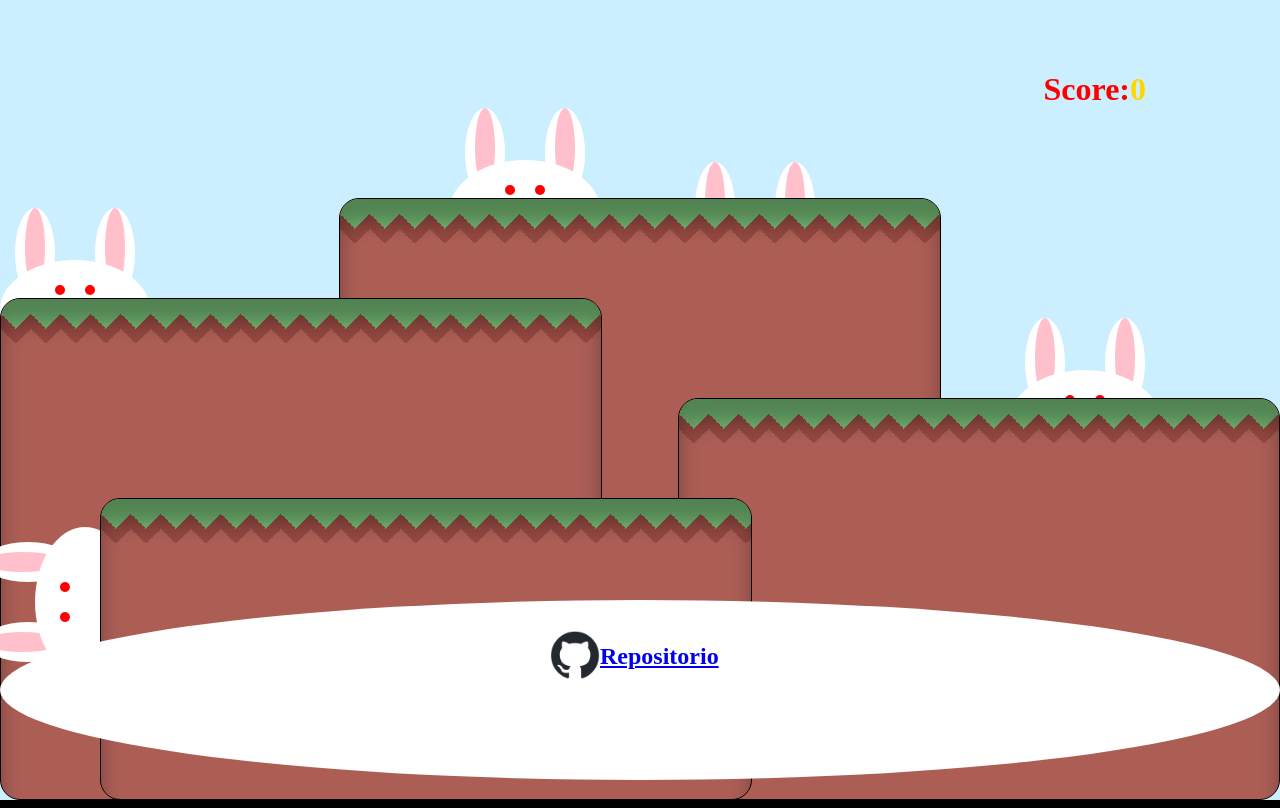
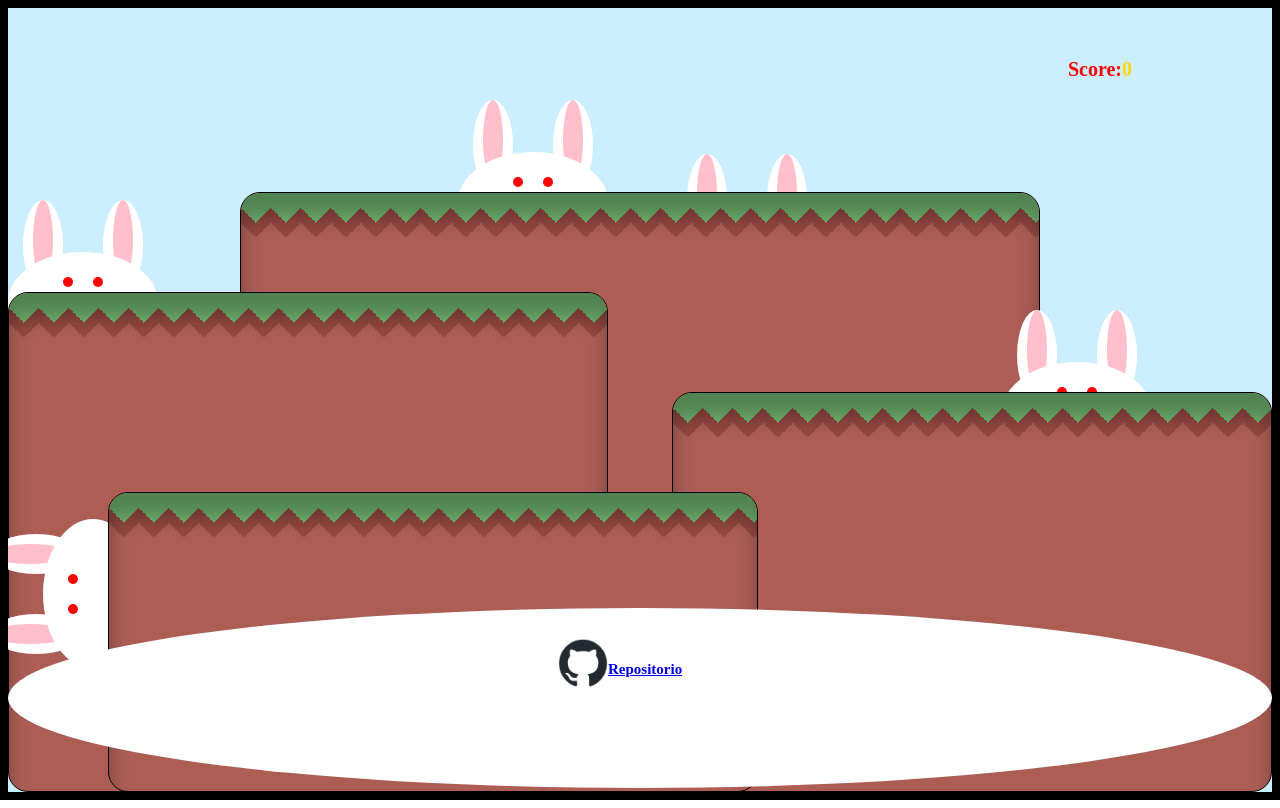
Before and after one commit to YorberR/css-animation, a plain HTML site: page index.html in a window 1280 px wide. Drawn offline with Linux system fonts and the light colour scheme.

Commit message:
arreglado un problema de tamaño y pasada los datos a unidades relativos

```diff
--- a/style.css
+++ b/style.css
@@ -1,3 +1,11 @@
+*{
+    box-sizing: border-box;
+    margin: 0;
+    padding: 0;
+}
+html {
+    font-size: 62.5%;
+}
 body {
     display: grid;
     counter-reset: score;
@@ -17,10 +25,10 @@ body {
 }
 .layer-1 {
     position: absolute;
-    height: 700px;
-    width: 150px;
+    height: 70rem;
+    width: 15rem;
     bottom: 0;
-    right: 450px;
+    right: 45rem;
 
     animation: conejo1 1.5s ease-in-out infinite;
 }
@@ -29,7 +37,7 @@ body {
         bottom: 0;
     }
     50%{
-        bottom: -70px;
+        bottom: -7rem;
     }
     100%{
         bottom: 0;
@@ -38,10 +46,10 @@ body {
 .layer-2 {
     position: absolute;
     z-index: 2;
-    height: 700px;
-    width: 150px;
+    height: 70rem;
+    width: 15rem;
     bottom: 0;
-    left: 450px;
+    left: 45rem;
     animation: conejo2 1s ease-out infinite;
 }
 @keyframes conejo2 {
@@ -49,10 +57,10 @@ body {
         bottom: 0;
     }
     30%{
-        bottom: -90px;
+        bottom: -9rem;
     }
     70%{
-        bottom: -30px;
+        bottom: -3rem;
     }
     100%{
         bottom: 0;
@@ -64,33 +72,33 @@ body {
     left: 0;
     right: 0;
     margin: 0 auto;
-    width: 600px;
-    height: 600px;
+    width: 80rem;
+    height: 60rem;
     bottom: 0;
     background: #AC5E55;
     border: 1px solid black;
-    border-radius: 20px;
+    border-radius: 2rem;
     overflow: hidden;
 }
 .layer-4 {
     position: absolute;
     z-index: 4;
-    height: 600px;
-    width: 150px;
+    height: 60rem;
+    width: 15rem;
     bottom: 0;
-    left: 200px;
+    left: 20rem;
     animation: conejo3 3s ease infinite;
     animation-delay: 700ms;
 }
 @keyframes conejo3 {
     0%{
-        translate: 200px;
+        translate: 20rem;
     }
     40%,50%{
-        translate: -200px;
+        translate: -20rem;
     }
     80% ,100%{
-        translate: 200px;
+        translate: 20rem;
     }
 }
 .layer-5 {
@@ -98,41 +106,41 @@ body {
     z-index: 5;
     left: 0;
     margin: 0 auto;
-    width: 600px;
-    height: 500px;
+    width: 60rem;
+    height: 50rem;
     bottom: 0;
     background: #AC5E55;
-    border: 1px solid black;
-    border-radius: 20px;
+    border: 0.1rem solid black;
+    border-radius: 2rem;
     overflow: hidden;
 }
 .layer-6 {
     position: absolute;
     z-index: 6;
-    height: 500px;
-    width: 150px;
+    height: 50rem;
+    width: 15rem;
     bottom: 0;
-    right: 200px;
+    right: 20rem;
     animation: conejo4 3s ease-in-out infinite;
 }
 @keyframes conejo4 {
     0%, 10%{
         bottom: 0px;
-        translate: -100px;
+        translate: -10rem;
     }
     30%{
-        bottom: -70px;
+        bottom: -7rem;
     }
     60%{
-        translate: 80px;
+        translate: 8rem;
     }
     80%{
         bottom: 0px;
-        translate: 80px;
+        translate: 8rem;
     }
     90%,100%{
         bottom: 0px;
-        translate: -100px;
+        translate: -10rem;
     }
 
 }
@@ -141,40 +149,40 @@ body {
     z-index: 7;
     right: 0;
     margin: 0 auto;
-    width: 600px;
-    height: 400px;
+    width: 60rem;
+    height: 40rem;
     bottom: 0;
     background: #AC5E55;
-    border: 1px solid black;
-    border-radius: 20px;
+    border: 0.1rem solid black;
+    border-radius: 2rem;
     overflow: hidden;
 }
 .layer-8 {
     position: absolute;
     z-index: 8;
-    height: 400px;
-    width: 150px;
+    height: 40rem;
+    width: 15rem;
     bottom: 0;
-    left: 450px;
+    left: 45rem;
     animation: conejo5 6s ease infinite;
 }
 @keyframes conejo5 {
     0%,10%{
-        bottom: 20px;
+        bottom: 2rem;
     }
     20%{
         bottom: 0p;
     }
     30%{
-        bottom: -70px;
+        bottom: -7rem;
     }
     50%{
-        bottom: -20px;
+        bottom: -2rem;
         rotate: 90deg;
     }
     60%{
         rotate: 90deg;
-        translate: 150px;
+        translate: 15rem;
     }
     70%{
         translate: 0px;
@@ -182,20 +190,20 @@ body {
     }
     80%,90%{
         rotate: 270deg;
-        translate: -350px;
+        translate: -35rem;
     }
 }
 .layer-9 {
     position: absolute;
     z-index: 9;
-    left: 100px;
+    left: 10rem;
     margin: 0 auto;
-    width: 650px;
-    height: 300px;
+    width: 65rem;
+    height: 30rem;
     bottom: 0;
     background: #AC5E55;
-    border: 1px solid black;
-    border-radius: 20px;
+    border: 0.1rem solid black;
+    border-radius: 2rem;
     overflow: hidden;
 }
 .layer-10 {
@@ -204,107 +212,107 @@ body {
     left: 0;
     margin: 0 auto;
     width: 100%;
-    height: 180px;
+    height: 18rem;
     border-radius: 50%;
     background: white;
-    top:600px;
+    top:60rem;
 }
 
 .left-ear--outer{
     background: white;
     border-radius: 90%;
-    width: 40px;
-    height: 90px;
+    width: 4rem;
+    height: 9rem;
     position: absolute;
-    left: 15px;
-    top: 8px;
+    left: 1.5rem;
+    top: 0.8rem;
 }
 .left-ear--inner{
     background: pink;
     border-radius: 90%;
-    width: 20px;
-    height: 80px;
+    width: 2rem;
+    height: 8rem;
     position: absolute;
-    left: 25px;
-    top: 8px;
+    left: 2.5rem;
+    top: 0.8rem;
 }
 .right-ear--outer{
     background: white;
     border-radius: 90%;
-    width: 40px;
-    height: 90px;
+    width: 4rem;
+    height: 9rem;
     position: absolute;
-    right: 15px;
-    top: 8px;
+    right: 1.5rem;
+    top: 0.8rem;
 }
 .right-ear--inner{
     background: pink;
     border-radius: 90%;
-    width: 20px;
-    height: 80px;
+    width: 2rem;
+    height: 8rem;
     position: absolute;
-    right: 25px;
-    top: 8px;
+    right: 2.5rem;
+    top: 0.8rem;
 }
 .head{
     background: white;
     border-radius: 50%;
-    height: 100px;
+    height: 10rem;
     left: 0;
     right: 0;
     margin: 0 auto;
     position: absolute;
-    top:60px;
+    top:6rem;
     width: 100%;
 }
 .head__eye{
     background: red;
-    width: 10px;
-    height: 10px;
+    width: 1rem;
+    height: 1rem;
     border-radius: 100%;
     position: absolute;
-    top: 25px;
+    top: 2.5rem;
 
     animation: blink 1s infinite;
 }
 
 @keyframes blink{
     0%{
-        height: 10px;
+        height: 1rem;
     }
     5%{
-        transform: translate(0px, 5px);
-        height: 3px;
+        transform: translate(0rem, 0.5rem);
+        height: 0.3rem;
     }
     10%{
         transform: translate(0px, 0px);
-        height: 10px;
+        height: 1rem;
     }
 }
 
 .head__eye--left{
-    left: 55px;
+    left: 5.5rem;
 }
 .head__eye--right{
-    right: 55px;
+    right: 5.5rem;
 }
 
 .grass {
     position: absolute;
     top: 0;
     width: 100%;
-    height: 15px;
+    height: 1.5rem;
     background-color: #75bb75;
   }
 .grass__zigzag {
     position: absolute;
-    top: 15px;
+    top: 1.5rem;
     width: 100%;
-    height: 30px;
+    height: 3.0rem;
     background-color: #934840;
     background-image:  linear-gradient(135deg, #75bb75 25%, transparent 25%), linear-gradient(225deg, #75bb75 25%, transparent 25%), linear-gradient(45deg, #AC5E55 25%, transparent 25%), linear-gradient(315deg, #AC5E55 25%, #934840 25%);
-    background-position:  15px 0, 15px 0, 0 0, 0 0;
-    background-size: 30px 30px;
+    background-position:  1.5rem 0, 1.5rem 0, 0 0, 0 0;
+    background-size: 3rem 3rem;
     background-repeat: repeat;
   }
 .shadow {
@@ -312,7 +320,7 @@ body {
     width: 100%;
     height: 100%;
     background-color: transparent;
-    box-shadow: inset 0px 25px 20px 0px rgba(0,0,0,0.3);
+    box-shadow: inset 0px 2.5rem 2rem 0px rgba(0,0,0,0.3);
     /* z-index: 3; */
   }
   input:checked {
@@ -322,19 +330,19 @@ body {
   input[type=checkbox] {
     appearance: none;
     cursor: pointer;
-    height: 100px;
+    height: 8rem;
     margin: 0;
     position: absolute;
     top: 0;
-    width:  150px;
+    width:  12rem;
     z-index: 12;
   }
 .score-win{
-    top: 50px;
+    top: 5rem;
     position: absolute;
     color: red;
     bottom: 0;
-    right: 150px;
+    right: 15rem;
 }
 .score-win::after{
     position: absolute;
@@ -345,17 +353,17 @@ body {
     z-index: 11;
     position: absolute;
     margin: 0 auto;
-    left: 600px;
+    left: 60rem;
     right: 0;
-    bottom: 110px;
+    bottom: 11rem;
 }
 .logo{
     position: absolute;
-    width: 50px;
-    height: 50px;
+    width: 5rem;
+    height: 5rem;
     z-index: 11;
     position: absolute;
     margin: 0 auto;
-    left: 550px;
-    bottom: 100px;
+    left: 55rem;
+    bottom: 10rem;
 }
```
